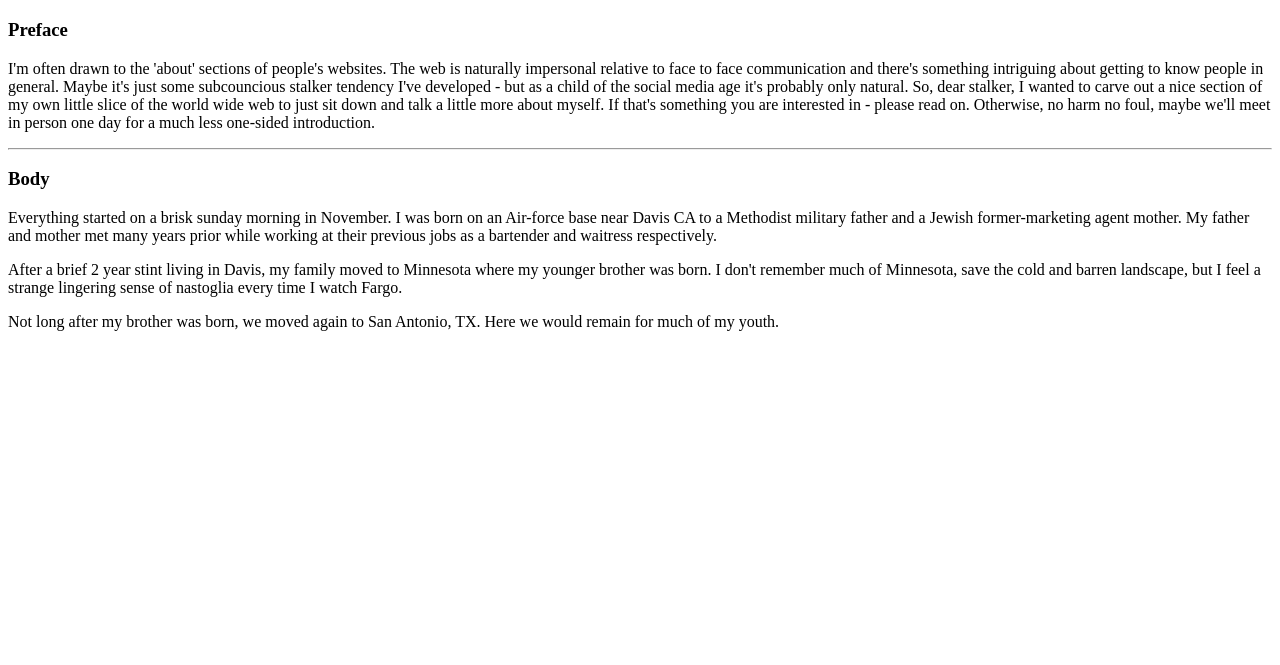
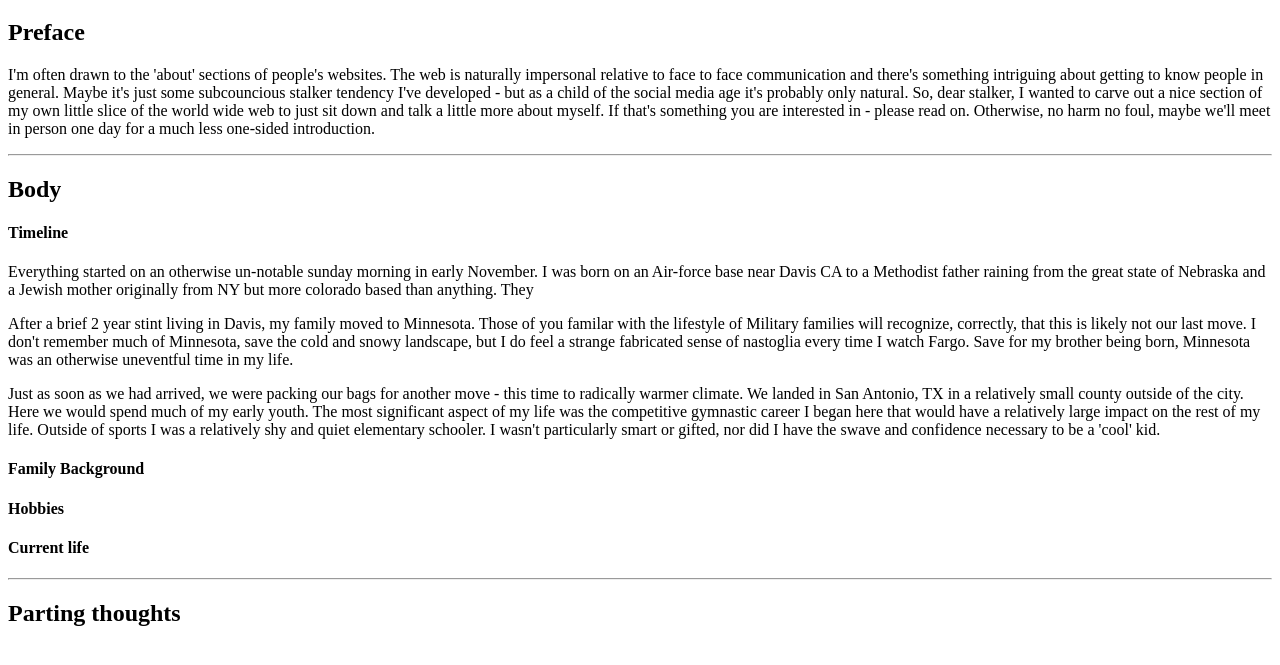
Before and after one commit to zkirby/website_v6, a Gatsby site: page /writing/about-me in a window 1280 px wide. Shown: the part 107-772 px from the top of the page. Built offline with nearby package versions, Linux system fonts and the light colour scheme; Gatsby itself is replaced by a stand-in of ours; some packages are replaced by stand-ins of ours.

Commit message:
added a few more notes to about md

```diff
--- a/src/pages/index.css
+++ b/src/pages/index.css
@@ -179,7 +179,7 @@ body,
 
 .writing-container .writing-content {
   margin: 0 auto;
-  width: 60vw;
+  width: 55vw;
   top: 30px;
   position: relative;
 }
@@ -203,6 +203,7 @@ body,
   cursor: pointer;
   opacity: 0.5;
   margin-left: 10px;
+  font-family: var(--f-primary-font);
 }
 
 .writing-container .writing-fluff-selector .active-fluff,
--- a/src/writings/about me.md
+++ b/src/writings/about me.md
@@ -5,7 +5,7 @@ date: "2020-26-12"
 
 # Hello There.
 
-### Preface
+## Preface
 
 <p class="preface">
 I'm often drawn to the 'about' sections of people's websites. The web is naturally impersonal relative to face to face communication and there's something intriguing about getting to know people in general. Maybe it's just some subcouncious stalker tendency I've developed - but as a child of the social media age it's probably only natural. So, dear stalker, I wanted to carve out a nice section of my own little slice of the world wide web to just sit down and talk a little more about myself. If that's something you are interested in - please read on. Otherwise, no harm no foul, maybe we'll meet in person one day for a much less one-sided introduction.
@@ -13,13 +13,25 @@ I'm often drawn to the 'about' sections of people's websites. The web is natural
 
 ---
 
-### Body
+## Body
+
+#### Timeline
 
 <p class="body">
-Everything started on a brisk sunday morning in November. I was born on an Air-force base near Davis CA to a Methodist military father and a Jewish former-marketing agent mother. My father and mother met many years prior while working at their previous jobs as a bartender and waitress respectively.
+Everything started on an otherwise un-notable sunday morning in early November. I was born on an Air-force base near Davis CA to a Methodist father raining from the great state of Nebraska and a Jewish mother originally from NY but more colorado based than anything. They
 
-After a brief 2 year stint living in Davis, my family moved to Minnesota where my younger brother was born. I don't remember much of Minnesota, save the cold and barren landscape, but I feel a strange lingering sense of nastoglia every time I watch Fargo.
+After a brief 2 year stint living in Davis, my family moved to Minnesota. Those of you familar with the lifestyle of Military families will recognize, correctly, that this is likely not our last move. I don't remember much of Minnesota, save the cold and snowy landscape, but I do feel a strange fabricated sense of nastoglia every time I watch Fargo. Save for my brother being born, Minnesota was an otherwise uneventful time in my life.
 
-Not long after my brother was born, we moved again to San Antonio, TX. Here we would remain for much of my youth.
+Just as soon as we had arrived, we were packing our bags for another move - this time to radically warmer climate. We landed in San Antonio, TX in a relatively small county outside of the city. Here we would spend much of my early youth. The most significant aspect of my life was the competitive gymnastic career I began here that would have a relatively large impact on the rest of my life. Outside of sports I was a relatively shy and quiet elementary schooler. I wasn't particularly smart or gifted, nor did I have the swave and confidence necessary to be a 'cool' kid.
 
 </p>
+
+#### Family Background
+
+#### Hobbies
+
+#### Current life
+
+---
+
+## Parting thoughts
```
Also changed, not shown: public/page-data/writing/about-me/page-data.json (+1 -1 lines).
